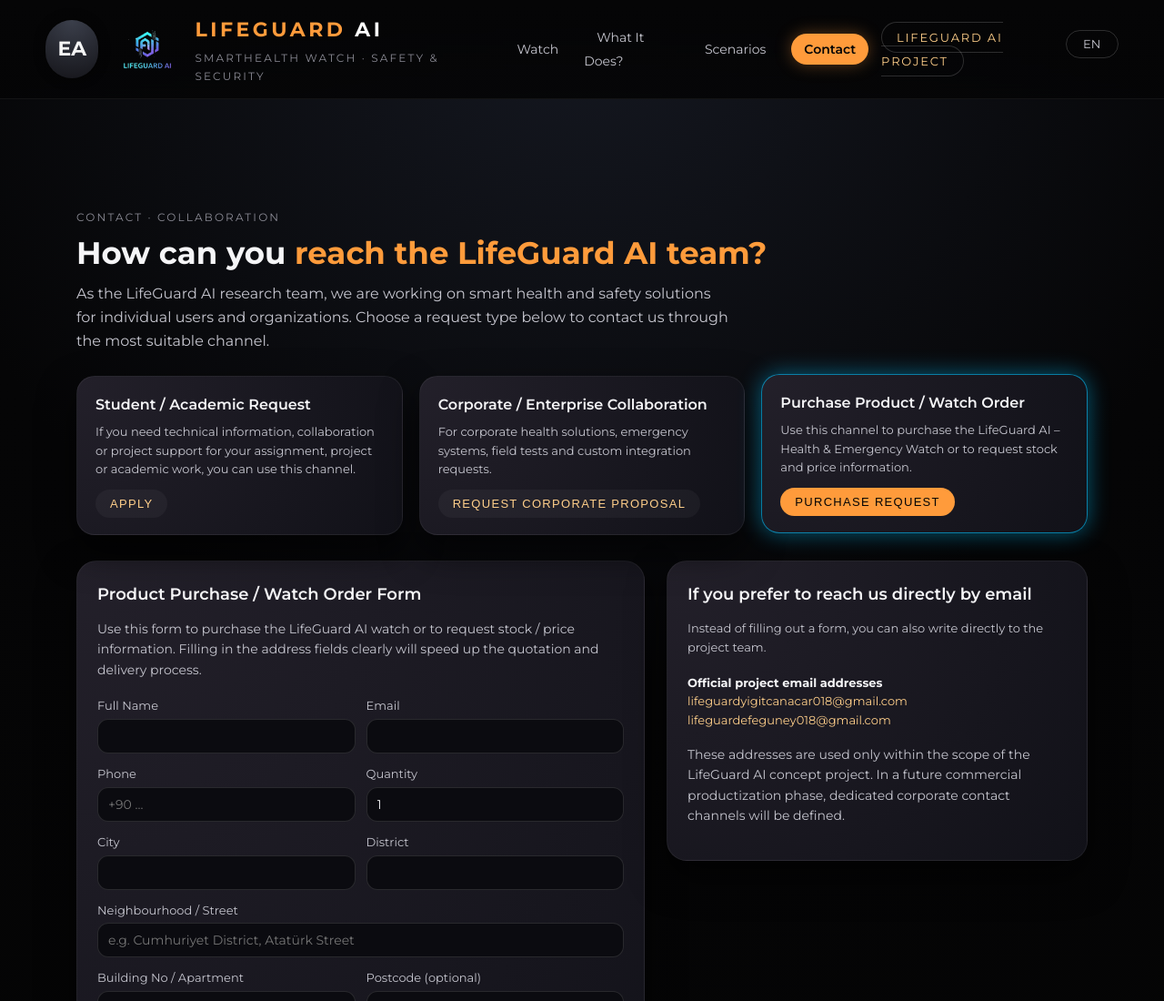
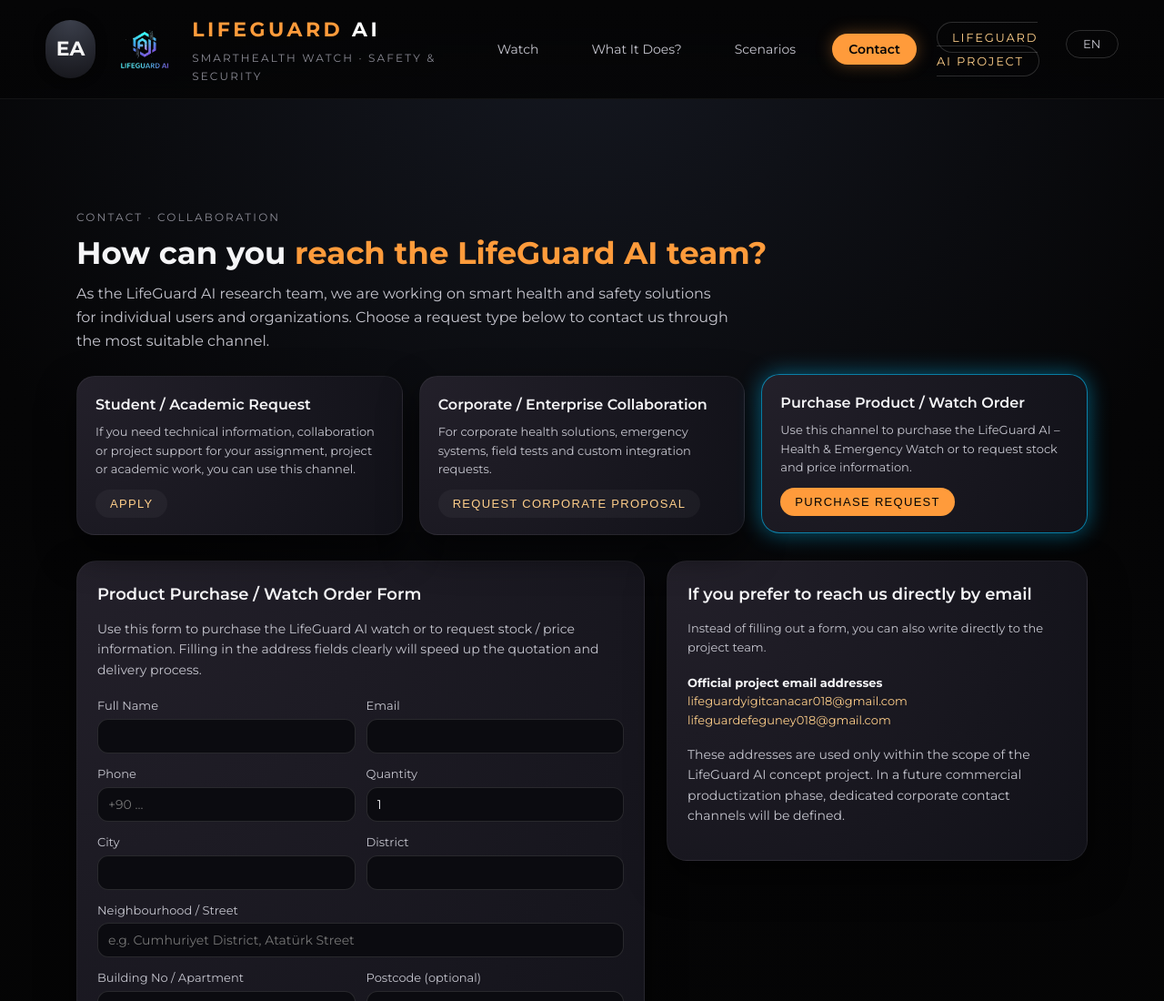
Before and after one commit to LifeGuardAi/lifeguard, a plain HTML site: page iletisim-en.html in a window 1280 px wide. Shown: the top 1100 px of the page at 91% size. Drawn offline with Linux system fonts and the light colour scheme.

Commit message:
Update iletisim-en.html

```diff
--- a/iletisim-en.html
+++ b/iletisim-en.html
@@ -131,15 +131,20 @@
     display: flex;
     align-items: center;
     list-style: none;
-            gap: 14px;
+    gap: 22px; /* Türkçe sayfadaki ile aynı boşluk */
 }
 
         .nav-link {
     font-size: 14px;
     color: var(--text-soft);
-            padding: 8px 14px;
+    padding: 10px 18px;          /* Sabit yükseklik / genişlik */
     border-radius: 999px;
     transition: all 0.18s ease;
+    display: inline-flex;
+    align-items: center;
+    justify-content: center;
+    line-height: 1;
+    white-space: nowrap;
 }
 
         .nav-link:hover {
```
Lines whose indentation alone changed are shown as unchanged.
